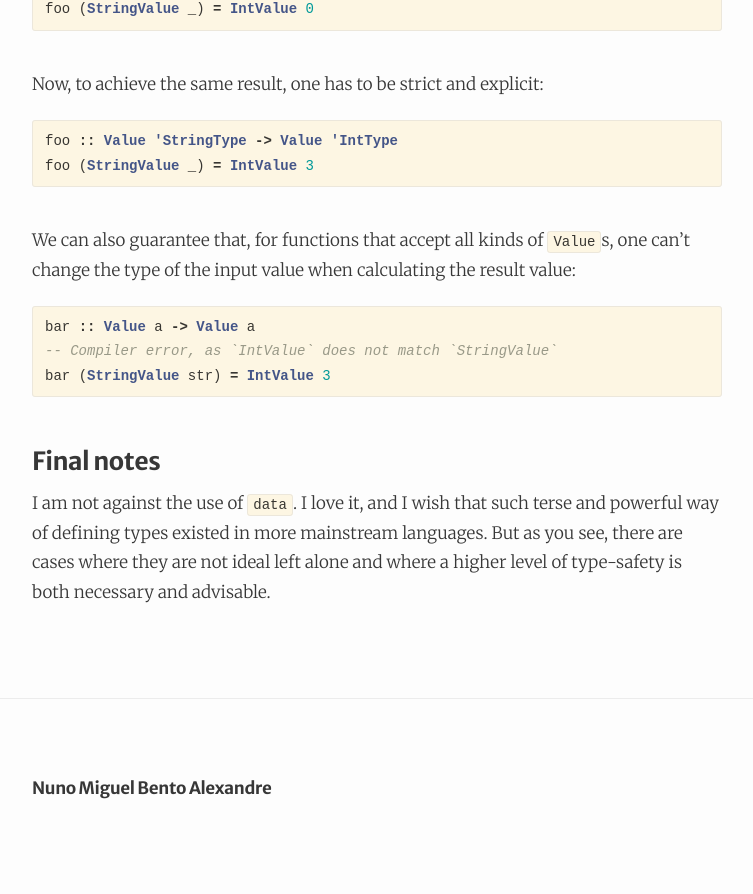
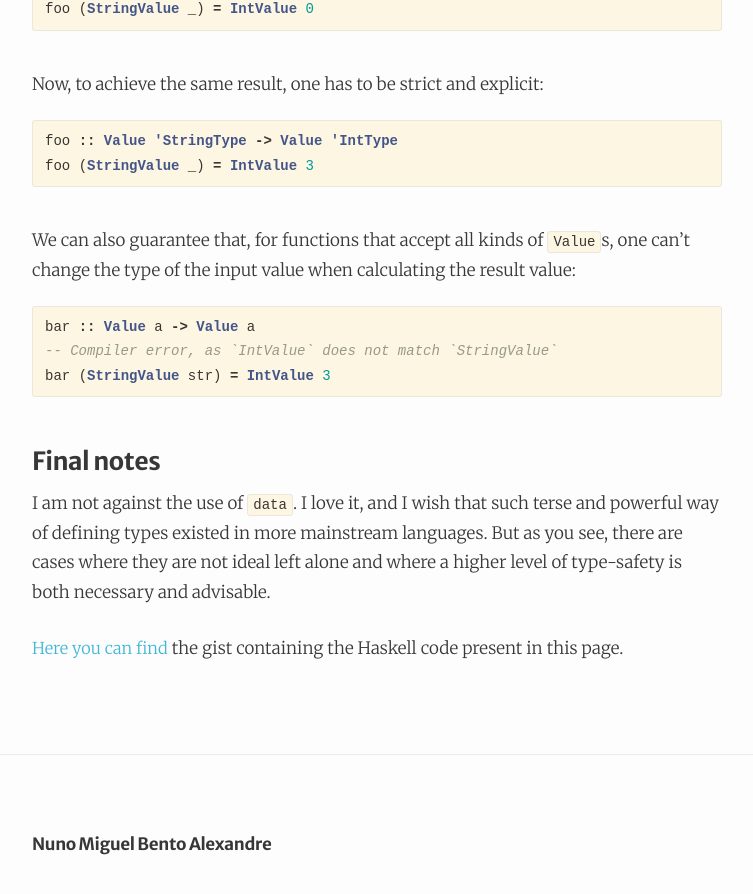
Before and after one commit to NunoAlexandre/nunoalexandre.github.io, a Jekyll site: the page built from _posts/2018-01-28-a-case-for-dependent-types.markdown, in a window 1280 px wide and 900 px high, scrolled down 4438 px. Shown: the top 894 px of the window, without its empty margins (263-1016 px from the left). Built offline with Jekyll 4.4.1, drawn with Linux system fonts in a browser that asks for light colours; comment, search, counter and statistics services are not loaded; before the commit the page ends 5282 px from its top, so only the background shows below that; some of the changed lines change nothing that is shown.

Commit message:
Fix type and add link to gist

```diff
--- a/_posts/2018-01-28-a-case-for-dependent-types.markdown
+++ b/_posts/2018-01-28-a-case-for-dependent-types.markdown
@@ -117,7 +117,7 @@
 That means that we can have functions that accept all types of `Value`s:
 
 {% highlight haskell%}
-resetWithDefault :: Value a -> b
+resetWithDefault :: Value a -> Value b
 resetWithDefault (StringValue _) = StringValue "Hello, world!"
 resetWithDefault (IntValue _) = IntValue 3
 {% endhighlight %}
@@ -160,3 +160,5 @@
 ### Final notes
 
 I am not against the use of `data`. I love it, and I wish that such terse and powerful way of defining types existed in more mainstream languages. But as you see, there are cases where they are not ideal left alone and where a higher level of type-safety is both necessary and advisable.
+
+[Here you can find](https://gist.github.com/NunoAlexandre/223f3c2991810a347a2e9cd2bd1fdad9) the gist containing the Haskell code present in this page.
```
